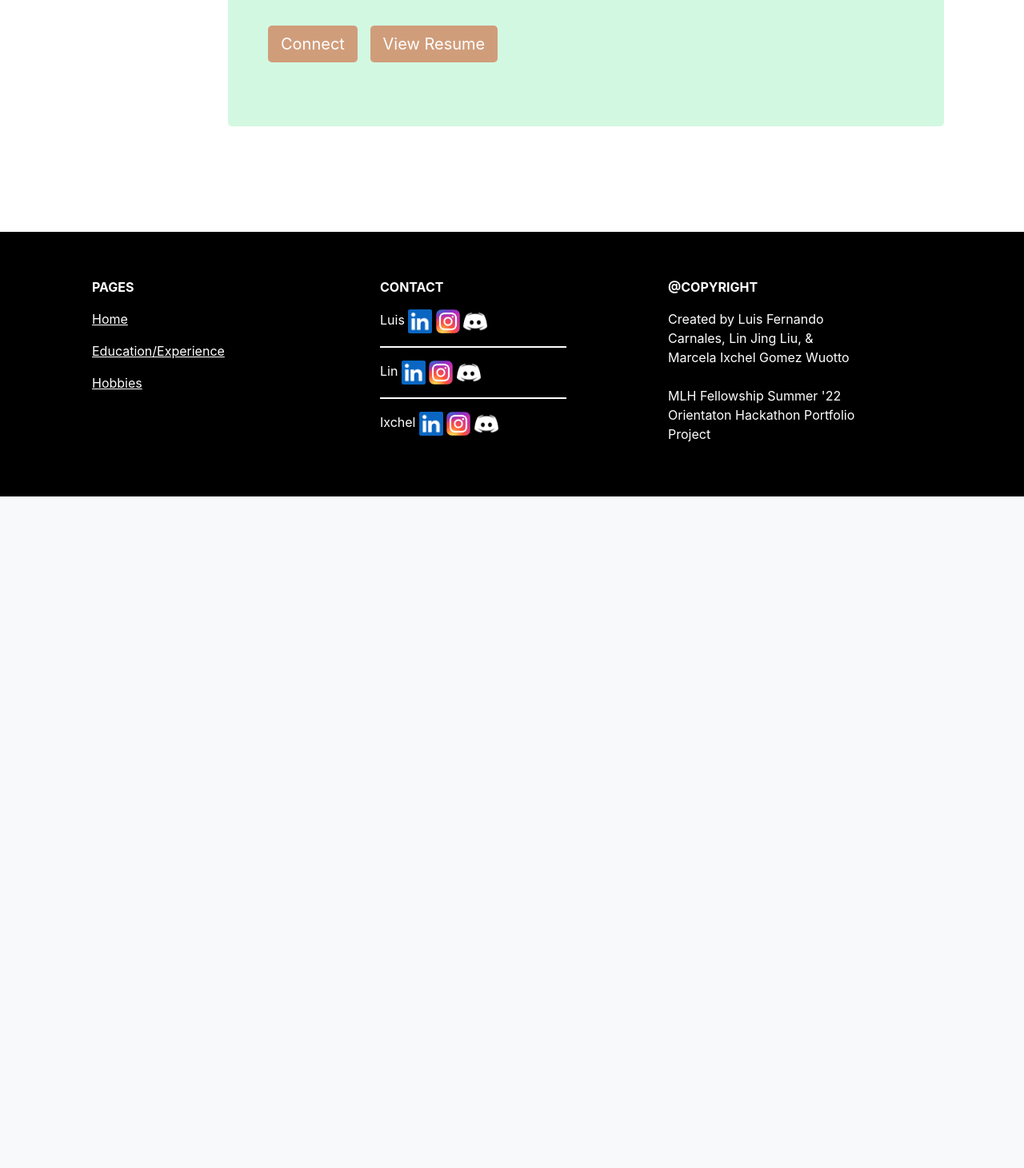
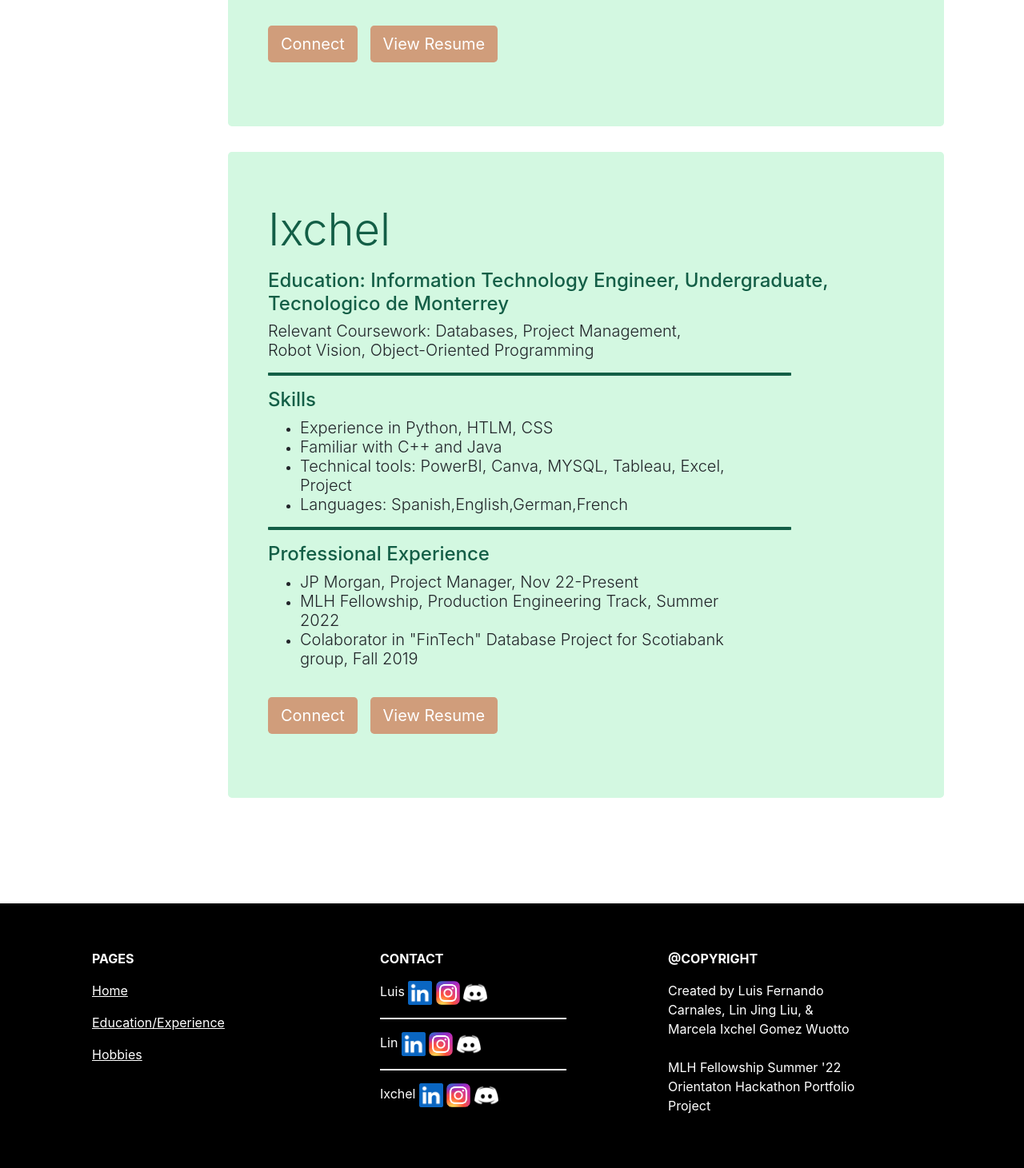
Before and after one commit to fercanalesg/project-elegant-elephant, a Flask app: page /professionalinfo in a window 1280 px wide. Shown: the part 1342-2803 px from the top of the page at 80% size. Before the commit the page ends 1963 px from the top, so only its background shows below. Run offline with Flask 2, Linux system fonts and the light colour scheme.

Commit message:
ixchel info2

```diff
--- a/app/templates/hobbies.html
+++ b/app/templates/hobbies.html
@@ -121,7 +121,8 @@
                 <div class="collapse multi-collapse show" id="multiCollapse31">
                     <div class="card card-body">
                         My hobbies are pretty diverse. I like to go to the gym and do outdoor activities. I also like to
-                        bake, cook, go out with friends and play with my pets.
+                        bake, cook, go out with friends and play with my pets. I also love to travel, learn new
+                        languages, new places and new cultures.
                     </div>
                 </div>
             </div>
--- a/app/templates/prof.html
+++ b/app/templates/prof.html
@@ -74,7 +74,55 @@
                         </div>
                     </div>
                     <div class="tab-pane fade" id="list-messages" role="tabpanel" aria-labelledby="list-messages-list">
-                        Ixchel</div>
+                    </div>
+                    <div class="jumbotron">
+                        <h3 class="display-4">Ixchel</h3>
+                        <p class="lead">
+                        <h4>Education: Information Technology Engineer, Undergraduate, Tecnologico de Monterrey</h4>
+                        <h5>Relevant Coursework: Databases, Project Management, Robot Vision, Object-Oriented
+                            Programming</h5>
+                        </p>
+                        <hr class="my-3">
+                        <p>
+                        <h4>Skills</h4>
+                        <ul>
+                            <li>
+                                <h5>Experience in Python, HTLM, CSS</h5>
+                            </li>
+                            <li>
+                                <h5>Familiar with C++ and Java </h5>
+                            </li>
+                            <li>
+                                <h5>Technical tools: PowerBI, Canva, MYSQL, Tableau, Excel, Project</h5>
+                            </li>
+                            <li>
+                                <h5>Languages: Spanish,English,German,French</h5>
+                            </li>
+                        </ul>
+                        </p>
+                        <hr class="my-3">
+                        <p>
+                        <h4>Professional Experience</h4>
+                        <ul>
+                            <li>
+                                <h5>JP Morgan, Project Manager, Nov 22-Present</h5>
+                            </li>
+                            <li>
+                                <h5>MLH Fellowship, Production Engineering Track, Summer 2022</h5>
+                            </li>
+                            <li>
+                                <h5>Colaborator in "FinTech" Database Project for Scotiabank group, Fall 2019</h5>
+                            </li>
+                        </ul>
+                        </p>
+                        <p class="lead">
+                            <a class="btn btn-primary btn-lg" href="https://www.linkedin.com/in/ixchelgowu/"
+                                target="_blank" rel="noopener noreferrer" role="button">Connect</a>
+                            <a class="btn btn-primary btn-lg"
+                                href="https://drive.google.com/file/d/1lZi3NXWbHuwwju6uQpzRlmywn0rvuppO/view?usp=sharing"
+                                target="_blank" rel="noopener noreferrer" role="button">View Resume</a>
+                        </p>
+                    </div>
                 </div>
             </div>
         </div>
```
